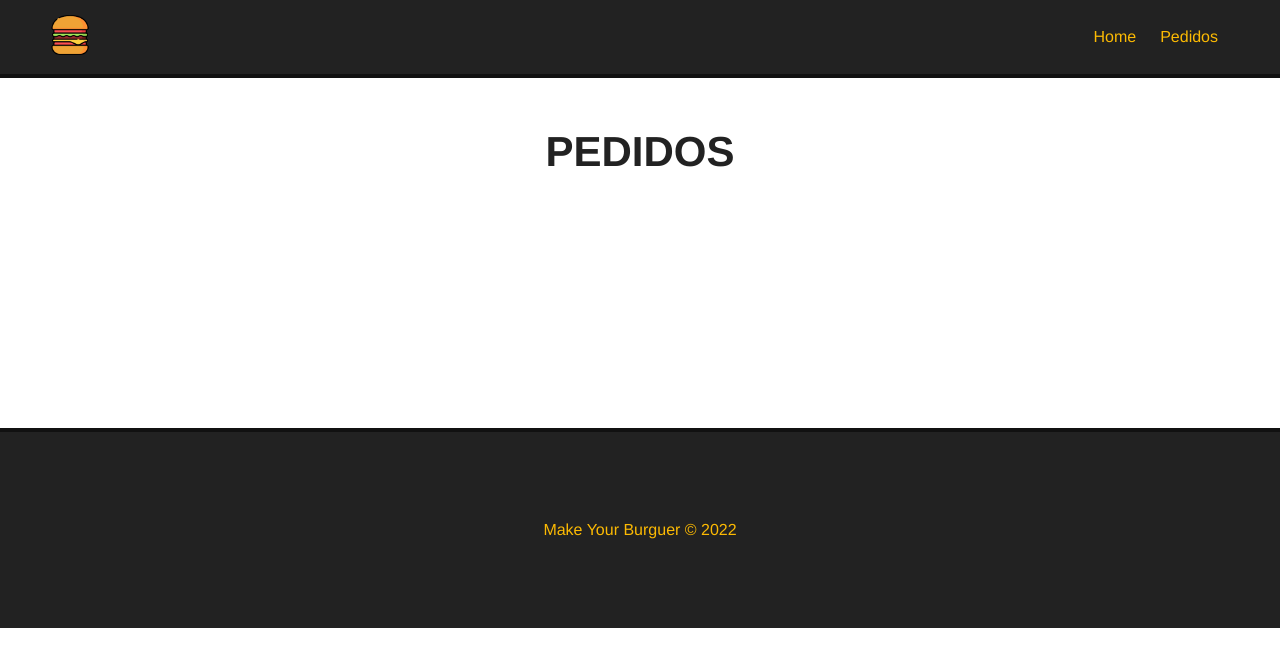
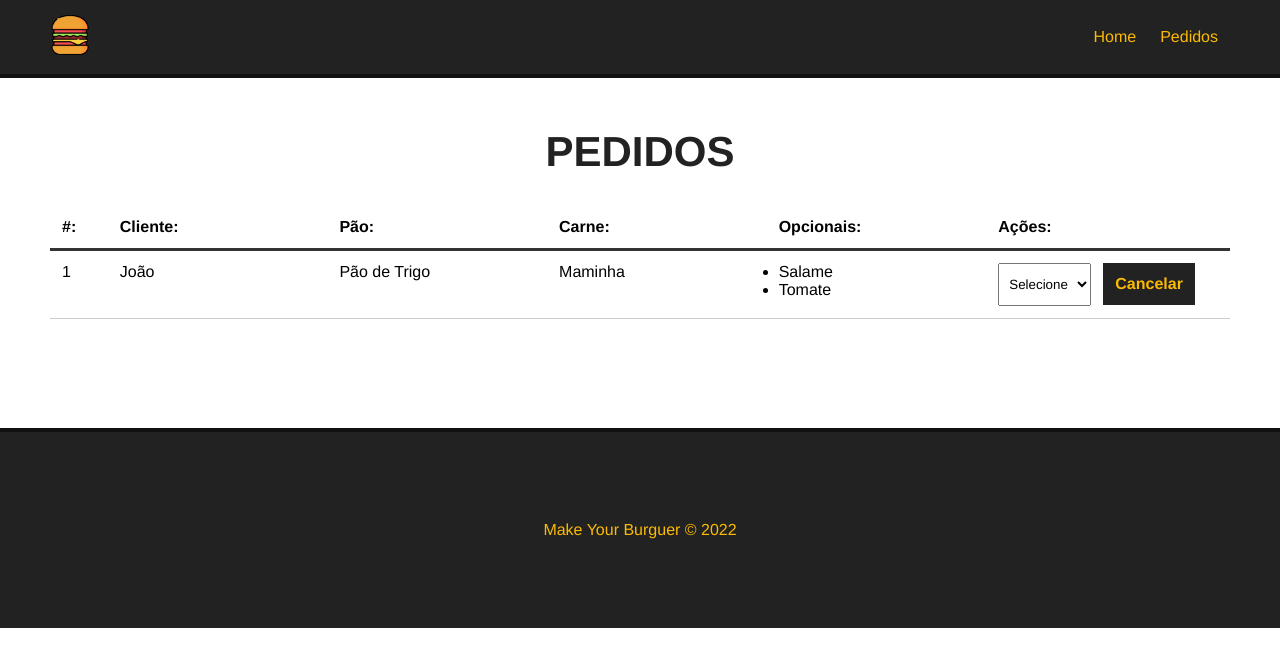
Before and after one commit to eduardoatk/make-your-burger, a Vue app: page /pedidos in a window 1280 px wide. Shown: the top 666 px of the page. Built offline with nearby package versions, Linux system fonts and the light colour scheme.

Commit message:
Finalizado dashboard de pedidos

```diff
--- /dev/null
+++ b/src/components/Dashboard.vue
@@ -0,0 +1,98 @@
+<template>
+   <div id="burger-table">
+      <div>
+         <div id="burger-table-heading">
+            <div class="order-id">#:</div>
+            <div>Cliente:</div>
+            <div>Pão:</div>
+            <div>Carne:</div>
+            <div>Opcionais:</div>
+            <div>Ações:</div>
+         </div>
+      </div>
+      <div id="burger-table-rows">
+         <div class="burger-table-row">
+            <div class="order-number">1</div>
+            <div>João</div>
+            <div>Pão de Trigo</div>
+            <div>Maminha</div>
+            <div>
+               <ul>
+                  <li>Salame</li>
+                  <li>Tomate</li>
+               </ul>
+            </div>
+            <div>
+               <select name="status" class="status">
+                  <option value>Selecione</option>
+               </select>
+               <button class="delete-btn">Cancelar</button>
+            </div>
+         </div>
+      </div>
+   </div>
+</template>
+
+<script>
+export default {
+   name: "Dashboard",
+}
+</script>
+
+<style scoped>
+#burger-table {
+   max-width: 1200px;
+   margin: 0 auto;
+}
+
+#burger-table-heading,
+#burger-table-rows,
+.burger-table-row {
+   display: flex;
+   flex-wrap: wrap;
+}
+
+#burger-table-heading {
+   font-weight: bold;
+   padding: 12px;
+   border-bottom: 3px solid #333;
+}
+
+#burger-table-heading div,
+.burger-table-row div {
+   width: 19%;
+}
+
+.burger-table-row {
+   width: 100%;
+   padding: 12px;
+   border-bottom: 1px solid #ccc;
+}
+
+   #burger-table-heading .order-id,
+   .burger-table-row .order-number {
+      width: 5%;
+   }
+
+   select {
+      padding: 12px 6px;
+      margin-right: 12px;
+   }
+
+   .delete-btn {
+      background-color: #222;
+      color: #FCBA03;
+      font-weight: bold;
+      border: 2px solid #222;
+      padding: 10px;
+      font-size: 16px;
+      margin: 0 auto;
+      cursor: pointer;
+      transition: .5s;
+   }
+
+   .delete-btn:hover {
+      background-color: transparent;
+      color: #222;
+   }
+</style>
--- a/src/views/Pedidos.vue
+++ b/src/views/Pedidos.vue
@@ -1,5 +1,18 @@
 <template>
   <div class="main-container">
     <h1>PEDIDOS</h1>
+    <Dashboard />
   </div>
 </template>
+
+<script>
+import Dashboard from "../components/Dashboard.vue"
+
+export default {
+   name: "Pedidos",
+   components: {
+      Dashboard
+   }
+}
+
+</script>
```
